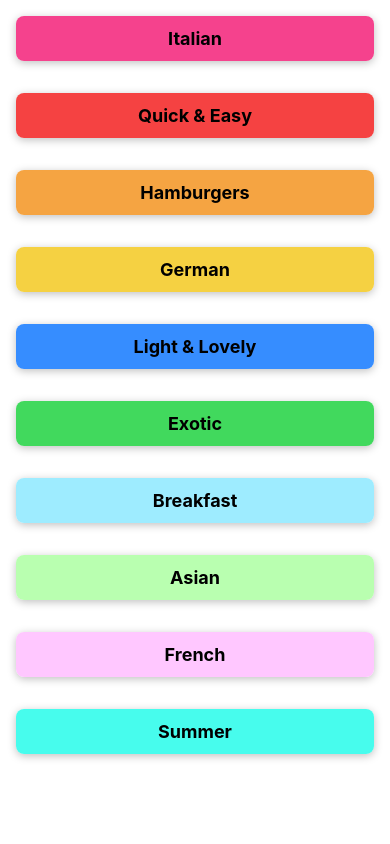
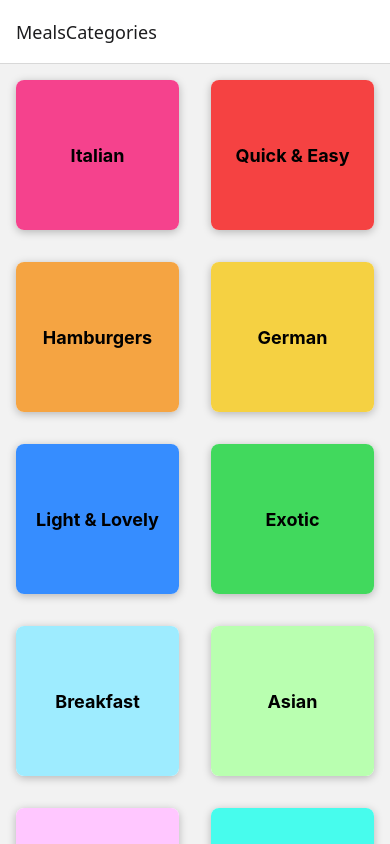
Before and after one commit to imageofyeshua/meals-app-react-native, a React Native app: screen /MealsCategories in a window 390 px wide. Built offline with nearby package versions, Linux system fonts and the light colour scheme.

Commit message:
Added Navigation Package

```diff
--- a/App.js
+++ b/App.js
@@ -1,12 +1,20 @@
 import { StyleSheet } from 'react-native';
 import CategoriesScreen from './screens/CategoriesScreen';
 import { StatusBar } from 'expo-status-bar';
+import { NavigationContainer } from '@react-navigation/native';
+import { createNativeStackNavigator } from '@react-navigation/native-stack';
+
+const Stack = createNativeStackNavigator();
 
 export default function App() {
   return (
     <>
-      <StatusBar style='light' />
-      <CategoriesScreen />
+      <StatusBar style='dark' />
+      <NavigationContainer>
+        <Stack.Navigator>
+          <Stack.Screen name="MealsCategories" component={CategoriesScreen} />
+        </Stack.Navigator>
+      </NavigationContainer>
     </>
   );
 }
--- a/package.json
+++ b/package.json
@@ -9,10 +9,14 @@
     "web": "expo start --web"
   },
   "dependencies": {
+    "@react-navigation/native": "^7.0.14",
+    "@react-navigation/native-stack": "^7.2.0",
     "expo": "~52.0.18",
     "expo-status-bar": "~2.0.0",
     "react": "18.3.1",
-    "react-native": "0.76.5"
+    "react-native": "0.76.5",
+    "react-native-safe-area-context": "4.12.0",
+    "react-native-screens": "~4.1.0"
   },
   "devDependencies": {
     "@babel/core": "^7.20.0"
--- a/screens/CategoriesScreen.js
+++ b/screens/CategoriesScreen.js
@@ -15,6 +15,7 @@
       data={CATEGORIES}
       keyExtractor={(item) => item.id}
       renderItem={renderCategoryItem}
+      numColumns={2}
     />
   );
 };
```
Also changed, not shown: 1 other file (tests, documents, lock files or other folders).
